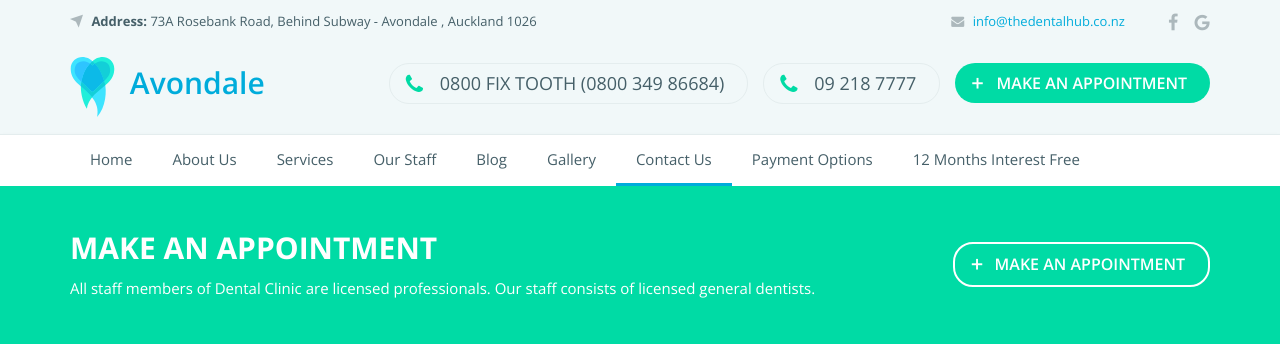
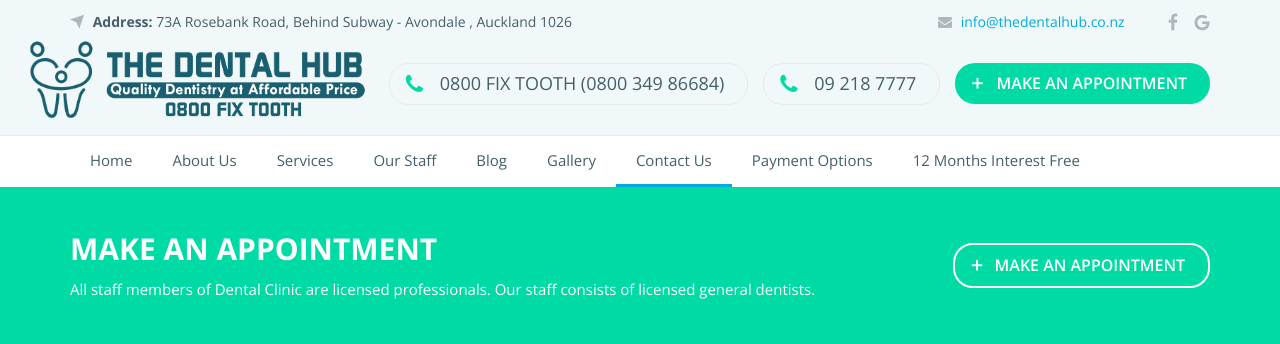
Before and after one commit to Business360/183pdb, a PHP site: page /sample.php in a window 1280 px wide. Shown: the top 344 px of the page. Run offline with PHP 8.4, Linux system fonts and the light colour scheme; some libraries are stand-ins or nearby versions.

Commit message:
Adjusted logo & header responsive design

```diff
--- a/assets/css/custom.css
+++ b/assets/css/custom.css
@@ -1,4 +1,49 @@
 /* Custom CSS */
+
+.header-logo img {
+    width: auto;
+    height: 230px;
+    top: -87px;
+    left: -60px;
+}
+
+.top-bar {
+    font-size: 14px;
+}
+
+.top-menu-logo {
+    height: 80px;
+    font-size: 24px;
+    float: left;
+    position: relative;
+    top: -2px;
+    margin-right: 20px;
+    display: none;
+}
+
+.top-menu-logo img {
+    position: relative;
+    width: auto;
+    height: 160px;
+    margin-right: 7px;
+    top: -29px;
+    margin-bottom: -80px;
+}
+
+.logo-for-mobile a img {
+    max-width: none;
+    max-height: none;
+    width: auto;
+    height: 160px !important;
+}
+
+.show-menu {
+    margin: 60px 5px;
+}
+
+.mobile-header-buttons {
+    margin-top: 20px;
+}
 
 .footer-item-3-socials a {
     background: none;
@@ -22,3 +67,14 @@
 .breadcrumb li:before {
     top: 0px !important;
 }
+
+
+/* Responsive */
+@media (max-width: 768px) {
+    .header-logo img {
+        height: 220px !important;
+        left: 0px !important;
+        margin-bottom: -120px !important;
+        margin-top: 40px;
+    }
+}
--- a/assets/php/globals/header.php
+++ b/assets/php/globals/header.php
@@ -8,12 +8,12 @@
     <div class="row">
 
       <!-- TOP BAR LEFT -->
-      <div class="col-lg-8 col-md-8 col-sm-8 col-xs-8">
+      <div class="col-lg-8 col-md-8 col-sm-8 col-xs-12">
         <div class="top-bar-adress"> <i class="flaticon-navigation-arrow"></i> <b>Address:</b> 73A Rosebank Road, Behind Subway - Avondale , Auckland 1026 </div>
       </div>
 
       <!-- TOP BAR RIGHT -->
-      <div class="col-lg-4 col-md-4 col-sm-4 col-xs-4">
+      <div class="col-lg-4 col-md-4 col-sm-4 col-xs-12">
         <div class="top-bar-social"> <a href="#"><i class="fa fa-facebook"></i></a> <a href="#"><i class="fa fa-google"></i></a> <a href="#"></div>
         <div class="top-bar-mail"> <i class="fa fa-envelope"></i> <a href="#">info@thedentalhub.co.nz</a> </div>
       </div>
@@ -34,10 +34,11 @@
 
       <!-- HEADER LOGO -->
       <div class="col-lg-3 col-md-3 col-sm-4 col-xs-12">
-        <div class="header-logo"> <a href="#"><img src="assets/images/logo.svg" alt="" />
-            <span class="bold600 color-child-6">
-              Avondale
-          </a> </div>
+        <div class="header-logo">
+          <a href="#">
+            <img src="assets/images/logo.png" alt="" />
+          </a>
+        </div>
       </div>
 
       <!-- HEADER BUTTONS -->
@@ -137,17 +138,26 @@
     <div class="row">
       <div class="col-lg-12 col-md-12 col-sm-12 col-xs-12">
         <div class="mobile-bar-cont">
-          <div class="top-menu-logo"> <a href="#"><img src="assets/images/logo.svg" alt="" />
-              <span class="bold600 color-child-6">
-                DENTAL
-              </span>
-              <span class="color-child-5">
-                CLINIC
-              </span>
-            </a> </div>
+          <div class="top-menu-logo">
+            <a href="#">
+              <div class="col-lg-2 col-md-2 col-sm-2 col-xs-12">
+			  	<img src="assets/images/logo.png" alt="" />
+			  </div>
+			</a>
+			<!-- HEADER BUTTONS -->
+			<div class="col-lg-10 col-md-10 col-sm-10 col-xs-hidden mobile-header-buttons">
+                <div class="header-button"> <a href="#bookform1" class="fancybox-2 btn btn-default">
+                    <span class="plus">
+                      +
+                    </span>
+                    MAKE AN APPOINTMENT</a> </div>
+                <div class="header-phone"> <i class="fa fa-phone"></i>  09 218 7777 </div>
+                <div class="header-phone"> <i class="fa fa-phone"></i> 0800 FIX TOOTH (0800 349 86684) </div>
+              </div>
+		  	</div>
           <div class="mobile-bar">
             <div class="show-menu" id="show-menu"> <i class="fa fa-bars"></i> </div>
-            <div class="logo-for-mobile"> <a href="#" title="#"> <img src="assets/images/logo_m.png" alt=""> </a> </div>
+            <div class="logo-for-mobile"> <a href="#" title="#"> <img src="assets/images/logo.png" alt=""> </a> </div>
           </div>
         </div>
         <ul class="nav navbar-nav">
```
